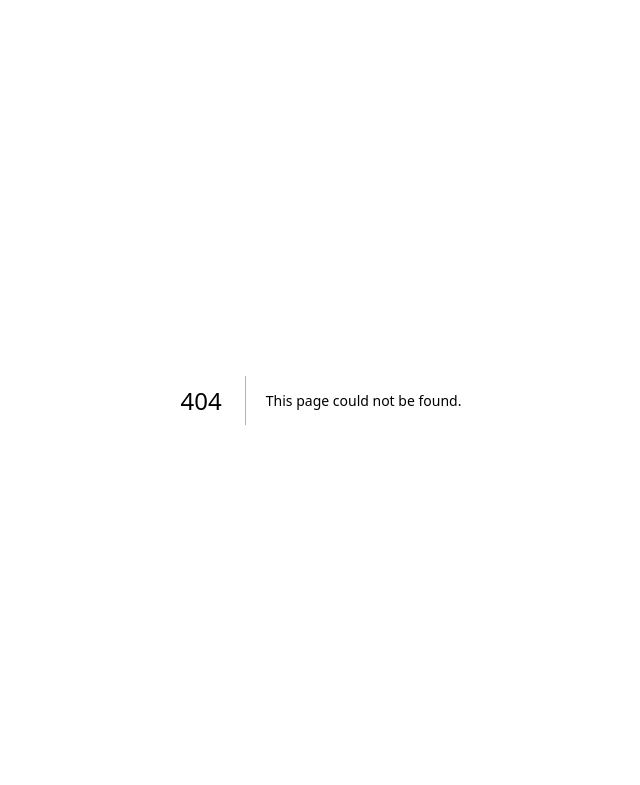
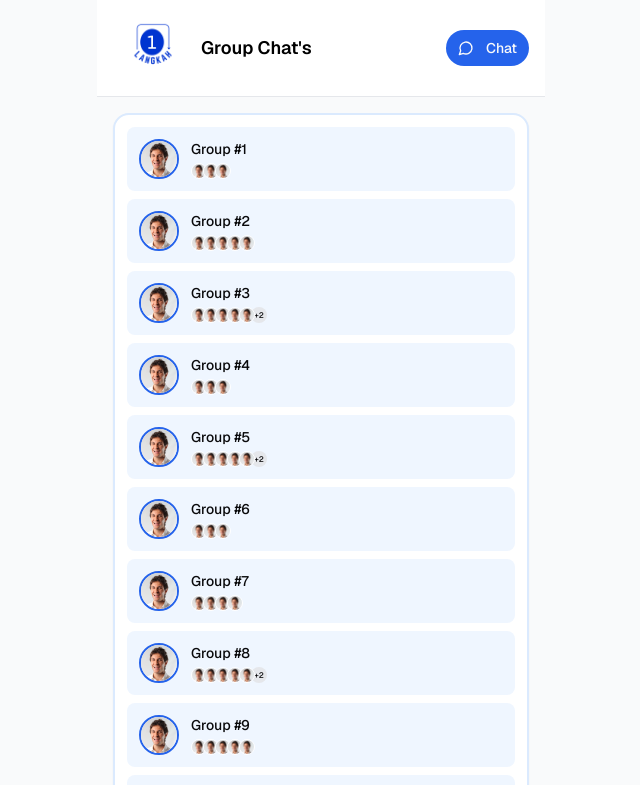
Before and after one commit to arkhanardana/satu-langkah, a Next.js app: page /chat/group in a window 1280 px wide. Before the commit this address had no page. Shown: the top 785 px of the page, without its empty margins (319-959 px from the left). Built offline with nearby package versions, Linux system fonts and the light colour scheme.

Commit message:
add chat partner and group page

```diff
--- /dev/null
+++ b/app/chat/group/page.tsx
@@ -0,0 +1,99 @@
+"use client"
+
+import Link from "next/link"
+import Image from "next/image"
+import { Button } from "@/components/ui/button"
+import { Card } from "@/components/ui/card"
+import { Avatar, AvatarFallback, AvatarImage } from "@/components/ui/avatar"
+import { MessageCircle } from 'lucide-react'
+import Dock from "@/components/mobile-dock"
+
+interface GroupChatItemProps {
+   name: string
+   members: string[]
+}
+
+function GroupChatItem({ name, members }: GroupChatItemProps) {
+   return (
+      <div className="flex items-center gap-3 p-3 rounded-lg bg-blue-50 hover:bg-blue-100 transition-colors">
+         <Avatar className="h-10 w-10">
+            <AvatarFallback>G</AvatarFallback>
+            <AvatarImage src="/images/john.jpg" alt="Group Profile" />
+         </Avatar>
+         <div className="flex-1 min-w-0">
+            <h3 className="font-medium text-sm">{name}</h3>
+            <div className="flex -space-x-1 overflow-hidden mt-1">
+               {members.slice(0, 5).map((member, index) => (
+                  <Avatar key={index} className="h-4 w-4 border border-white">
+                     <AvatarFallback className="text-[8px]">{member[0]}</AvatarFallback>
+                     <AvatarImage src="/images/john.jpg" alt="Member Profile" />
+                  </Avatar>
+               ))}
+               {members.length > 5 && (
+                  <div className="flex items-center justify-center h-4 w-4 rounded-full bg-gray-200 text-[8px] font-medium">
+                     +{members.length - 5}
+                  </div>
+               )}
+            </div>
+         </div>
+      </div>
+   )
+}
+
+export default function GroupChatPage() {
+   // Sample groups data with member names
+   const groups = Array(12).fill(null).map((_, index) => ({
+      name: `Group #${index + 1}`,
+      members: Array(Math.floor(Math.random() * 5) + 3)
+         .fill(null)
+         .map((_, i) => `Member ${i + 1}`)
+   }))
+
+   return (
+      <div className="min-h-screen bg-gray-50 mb-24">
+         <div className="max-w-md mx-auto">
+            {/* Header */}
+            <div className="sticky top-0 bg-white border-b px-4 py-2 z-10">
+               <div className="flex items-center justify-between">
+                  <div className="flex items-center gap-2">
+                     <div>
+                        <Image
+                           src="/images/logomain.png"
+                           alt="Logo"
+                           width={80}
+                           height={80}
+                        />
+                     </div>
+                     <h1 className="text-lg font-semibold">Group Chat's</h1>
+                  </div>
+                  <Link href="/chat">
+                     <Button
+                        variant="default"
+                        size="sm"
+                        className="bg-blue-600 hover:bg-blue-700"
+                     >
+                        <MessageCircle className="h-4 w-4 mr-1" />
+                        Chat
+                     </Button>
+                  </Link>
+               </div>
+            </div>
+
+            {/* Groups List */}
+            <Card className="m-4 border-2 border-blue-100">
+               <div className="p-3 space-y-2">
+                  {groups.map((group, index) => (
+                     <GroupChatItem
+                        key={index}
+                        name={group.name}
+                        members={group.members}
+                     />
+                  ))}
+               </div>
+            </Card>
+         </div>
+
+         <Dock />
+      </div>
+   )
+}
--- /dev/null
+++ b/app/chat/page.tsx
@@ -0,0 +1,85 @@
+"use client"
+
+import Link from "next/link"
+import Image from "next/image"
+import { Button } from "@/components/ui/button"
+import { Card } from "@/components/ui/card"
+import { Avatar, AvatarFallback } from "@/components/ui/avatar"
+import { Users } from 'lucide-react'
+import Dock from "@/components/mobile-dock"
+import { AvatarImage } from "@radix-ui/react-avatar"
+
+interface ChatPartnerItemProps {
+   name: string
+   lastChat: string
+}
+
+function ChatPartnerItem({ name, lastChat }: ChatPartnerItemProps) {
+   return (
+      <div className="flex items-center gap-3 p-3 rounded-lg bg-blue-50 hover:bg-blue-100 transition-colors">
+         <Avatar className="h-10 w-10">
+            <AvatarFallback>{name[0]}</AvatarFallback>
+            <AvatarImage src="/images/john.jpg" alt="Profile" />
+         </Avatar>
+         <div className="flex-1 min-w-0">
+            <h3 className="font-medium text-sm">{name}</h3>
+            <p className="text-xs text-gray-600 truncate">{lastChat}</p>
+         </div>
+      </div>
+   )
+}
+
+export default function ChatPartnersPage() {
+   // Sample data - replace with your actual data
+   const chatPartners = Array(12).fill({
+      name: "Nama",
+      lastChat: "Chat Terakhir"
+   })
+
+   return (
+      <div className="min-h-screen bg-gray-50 mb-24">
+         <div className="max-w-md mx-auto">
+            {/* Header */}
+            <div className="sticky top-0 bg-white border-b px-4 py-2 z-50">
+               <div className="flex items-center justify-between">
+                  <div className="flex items-center gap-2">
+                     <div>
+                        <Image
+                           src="/images/logomain.png"
+                           alt="Logo"
+                           width={80}
+                           height={80}
+                        />
+                     </div>
+                     <h1 className="text-lg font-semibold">Chat Partner's</h1>
+                  </div>
+                  <Link href="/chat/group">
+                     <Button
+                        variant="default"
+                        size="sm"
+                        className="bg-blue-600 hover:bg-blue-700"
+                     >
+                        <Users className="h-4 w-4 mr-1" />
+                        Group
+                     </Button>
+                  </Link>
+               </div>
+            </div>
+
+            {/* Chat Partners List */}
+            <Card className="m-4 border-2 border-blue-100">
+               <div className="p-3 space-y-2">
+                  {chatPartners.map(({ name, lastChat }, index) => (
+                     <ChatPartnerItem
+                        key={index}
+                        name={name}
+                        lastChat={lastChat}
+                     />
+                  ))}
+               </div>
+            </Card>
+         </div>
+         <Dock />
+      </div>
+   )
+}
```
